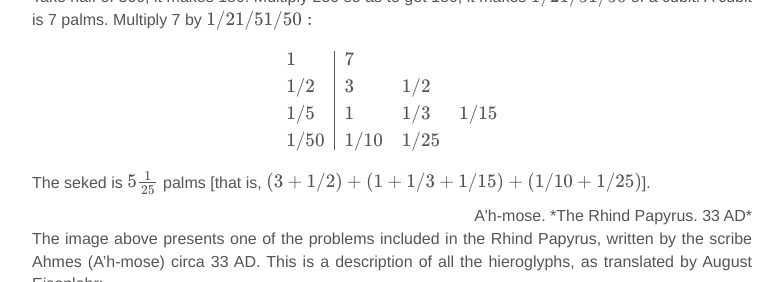
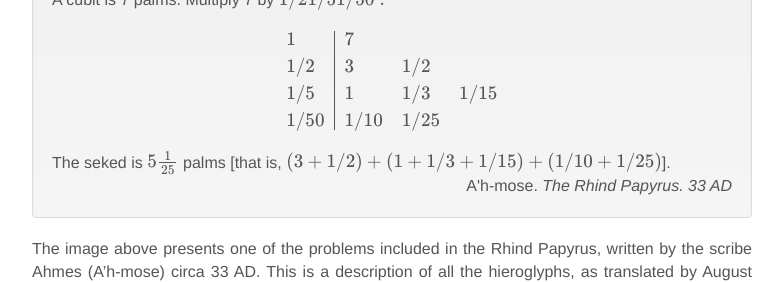
Before and after one commit to blancosilva/blancosilva.github.io, a Jekyll site: the page built from _posts/2012-12-16-seked.md, in a window 1280 px wide and 900 px high, scrolled down 677 px, cut to the strip 83-365 px from the top of the window. Shown: the whole strip, without its empty margins (248-1031 px from the left). Built offline with Jekyll 4.4.1, drawn with Linux system fonts in a browser that asks for light colours; nearby versions of some CDN libraries; formulas are drawn with MathJax 3; comment, search, counter and statistics services are not loaded.

Commit message:
Added post on seked

```diff
--- a/_posts/2012-12-16-seked.md
+++ b/_posts/2012-12-16-seked.md
@@ -8,26 +8,26 @@
   teaser: https://i0.wp.com/farm9.staticflickr.com/8353/8279201319_00f003b2c2_o_d.jpg
 ---
 
-If a pyramid is 250 *cubits* high and the side of its base 360 *cubits* long, what is its *seked*?
+<div class="well">
+If a pyramid is 250 <em>cubits</em> high and the side of its base 360 <em>cubits</em> long, what is its <em>seked</em>?
 
 <p style="text-align:center;margin-left:auto;margin-right:auto;width:100%;border:2px solid black;"><img src="https://i0.wp.com/farm9.staticflickr.com/8353/8279201319_00f003b2c2_o_d.jpg" style="width:100%; margin-left:auto; margin-right:auto;" /></p>
 
-Take half of 360; it makes 180.  Multiply 250 so as to get 180; it makes \\( 1/2 1/5 1/50 \\) of a cubit.  A cubit is 7 palms.  Multiply 7 by \\( 1/2 1/5 1/50: \\)
+Take half of 360; it makes 180.  Multiply 250 so as to get 180; it makes \( 1/2 1/5 1/50 \) of a cubit.  A cubit is 7 palms.  Multiply 7 by \( 1/2 1/5 1/50: \)
 
-<div>
-	\begin{equation}
-	\begin{array}{l|lll}
-	1 & 7 & \\
-	1/2 & 3 & 1/2 &  \\
-	1/5  & 1 & 1/3 & 1/15 \\
-	1/50 & 1/10 & 1/25
-	\end{array}
-	\end{equation}
+\begin{equation}
+\begin{array}{l|lll}
+1 & 7 & \\
+1/2 & 3 & 1/2 &  \\
+1/5  & 1 & 1/3 & 1/15 \\
+1/50 & 1/10 & 1/25
+\end{array}
+\end{equation}
+
+The seked is \( 5 \tfrac{1}{25} \) palms [that is, \( (3+1/2) + (1+1/3+1/15) + (1/10+1/25) \)].
+
+<div style="text-align:right;">A'h-mose. <em>The Rhind Papyrus. 33 AD</em></div>
 </div>
-
-The seked is \\( 5 \tfrac{1}{25} \\) palms [that is, \\( (3+1/2) + (1+1/3+1/15) + (1/10+1/25) \\)].
-
-<div style="text-align:right;">A'h-mose. *The Rhind Papyrus. 33 AD*</div>
 
 The image above presents one of the problems included in the Rhind Papyrus, written by the scribe Ahmes (A'h-mose) circa 33 AD.  This is a description of all the hieroglyphs, as translated by August Eisenlohr:
 
```
Also changed, not shown: 10 other files.
